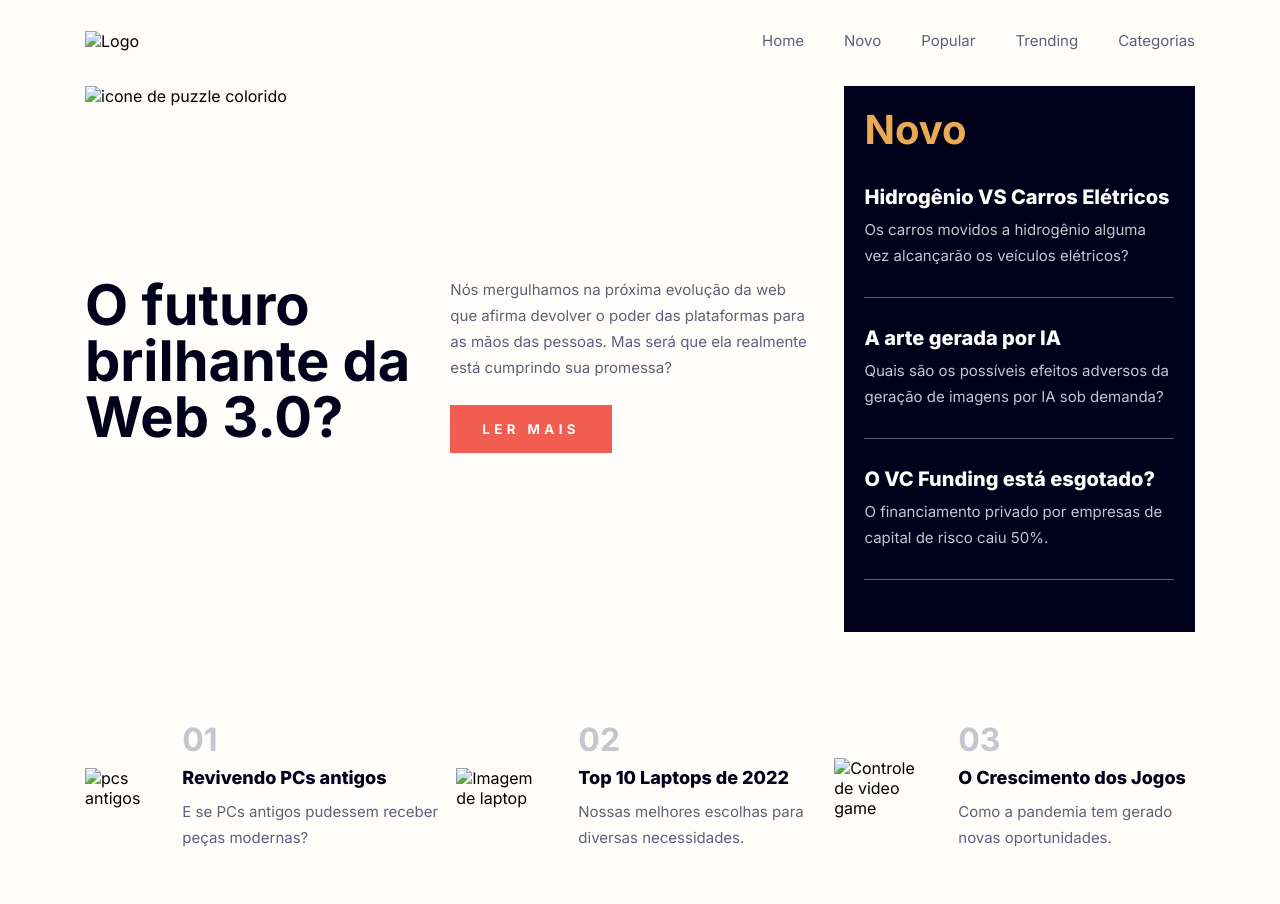
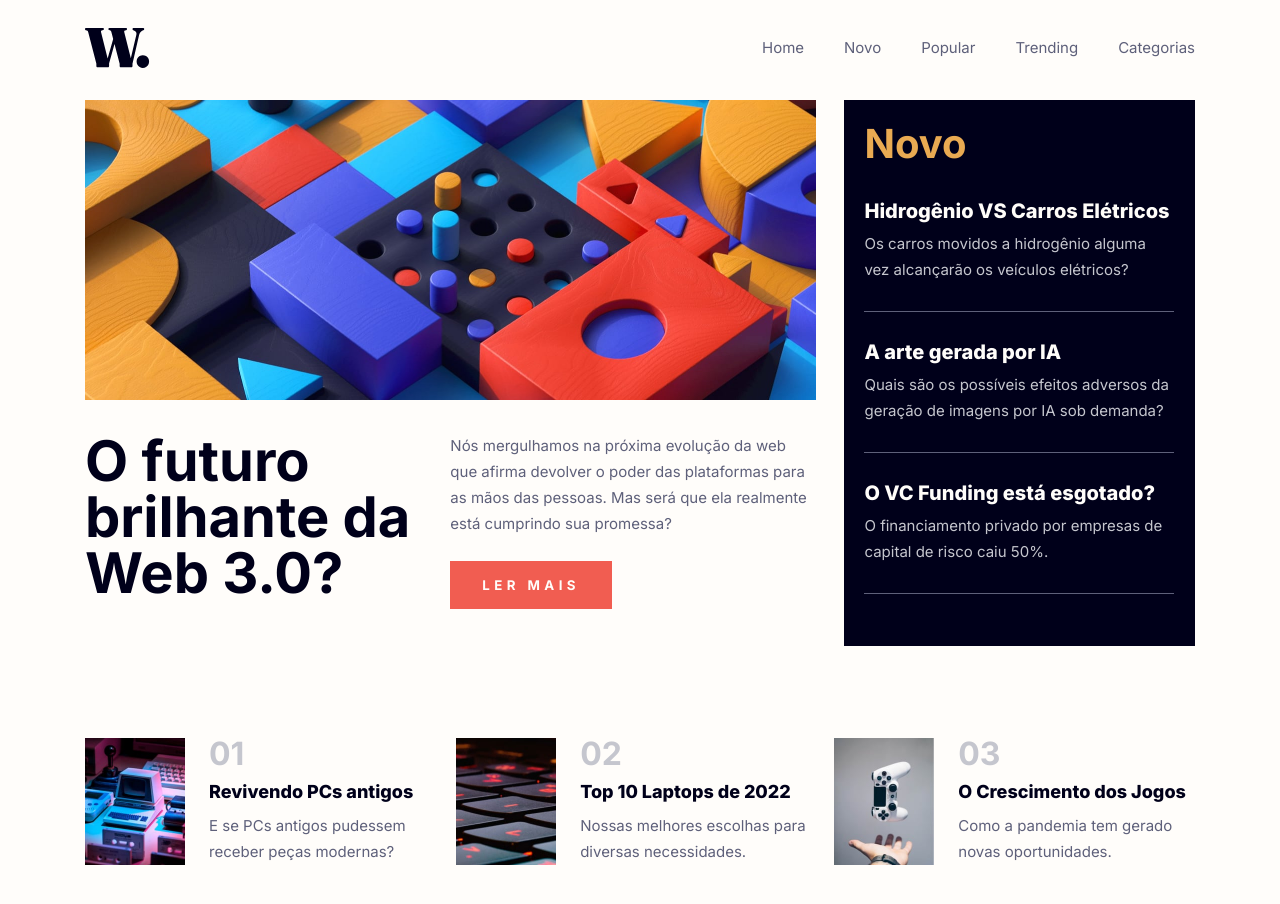
Before and after one commit to Arthurmoreira12ati/projetoNOTICIAS, a plain HTML site: page index.html in a window 1280 px wide. Drawn offline with Linux system fonts and the light colour scheme.

Commit message:
arrumei as imagens q estavam dentro de 2 pastas

```diff
--- a/index.html
+++ b/index.html
@@ -12,15 +12,15 @@
 </head>
 <body>
     <header >
-        <img src="./noticias_base/assets/images/logo.svg" alt="Logo">
+        <img src="./assets/images/logo.svg" alt="Logo">
 
         <button>
-            <img src="./noticias_base/assets/images/icon-menu.svg" alt="icone do menu hamburgue">
+            <img src="./assets/images/icon-menu.svg" alt="icone do menu hamburgue">
         </button>
 
         <nav class="mobile">
             <button>
-                <img src="./noticias_base/assets/images/icon-menu-close.svg" alt="icone de X">
+                <img src="./assets/images/icon-menu-close.svg" alt="icone de X">
             </button>
 
             <a href="#">Home</a>
@@ -42,8 +42,8 @@
     <main>
         <section class="primeira-secao">
             <picture>
-                <source media="(min-width: 700px)" srcset="./noticias_base/assets/images/image-web-3-desktop.jpg">
-                <img src="./noticias_base/assets/images/image-web-3-mobile.jpg" alt="icone de puzzle colorido">
+                <source media="(min-width: 700px)" srcset="./assets/images/image-web-3-desktop.jpg">
+                <img src="./assets/images/image-web-3-mobile.jpg" alt="icone de puzzle colorido">
             </picture>
             <h1>O futuro brilhante da Web 3.0?</h1>
             <div>
@@ -71,7 +71,7 @@
 
         <section class="terceira-secao">
             <div>
-                <img src="./noticias_base/assets/images/image-retro-pcs.jpg" alt="pcs antigos">
+                <img src="./assets/images/image-retro-pcs.jpg" alt="pcs antigos">
 
                 <div>
                     <strong>01</strong>
@@ -83,7 +83,7 @@
             </div>
 
             <div>
-                <img src="./noticias_base/assets/images/image-top-laptops.jpg" alt="Imagem de laptop">
+                <img src="./assets/images/image-top-laptops.jpg" alt="Imagem de laptop">
 
                 <div>
                     <strong>02</strong>
@@ -95,7 +95,7 @@
             </div>
 
             <div>
-                <img src="./noticias_base/assets/images/image-gaming-growth.jpg" alt="Controle de video game">
+                <img src="./assets/images/image-gaming-growth.jpg" alt="Controle de video game">
 
                 <div>
                     <strong>03</strong>
```
Also changed, not shown: assets/images/favicon-32x32.png (added), assets/images/icon-menu-close.svg (added), assets/images/icon-menu.svg (added), assets/images/image-gaming-growth.jpg (added), assets/images/image-retro-pcs.jpg (added), assets/images/image-top-laptops.jpg (added), assets/images/image-web-3-desktop.jpg (added), assets/images/image-web-3-mobile.jpg (added), assets/images/logo.svg (added).
